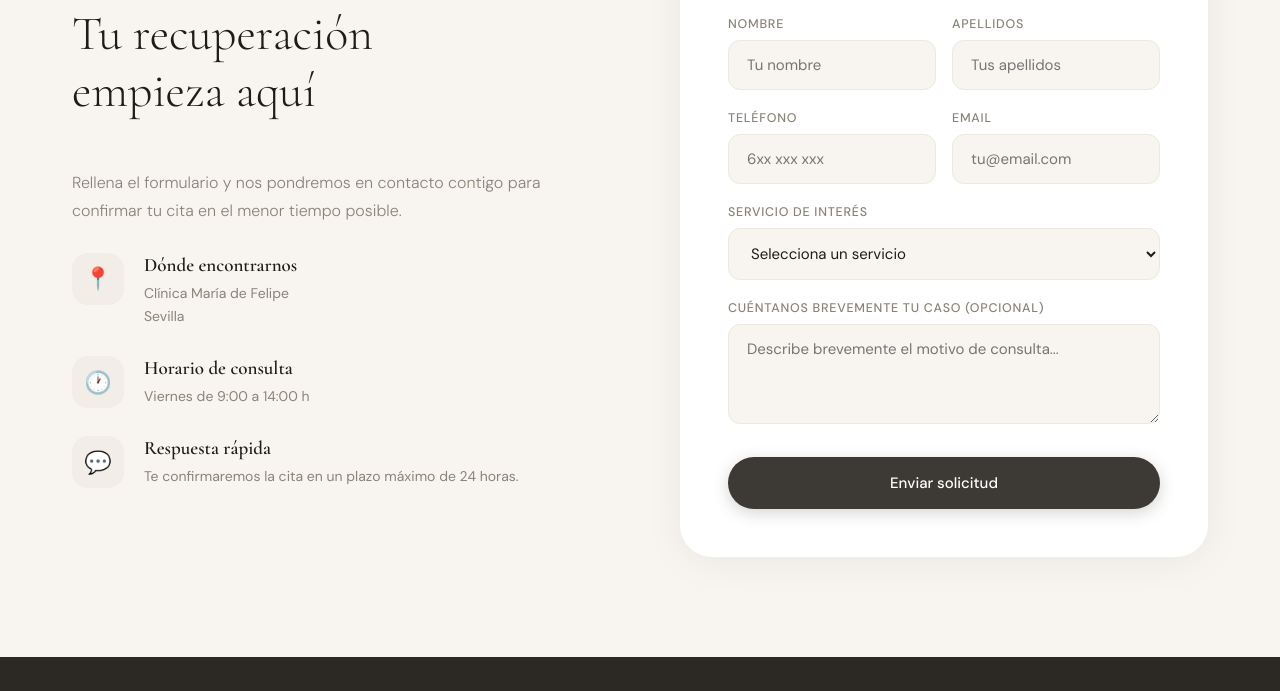
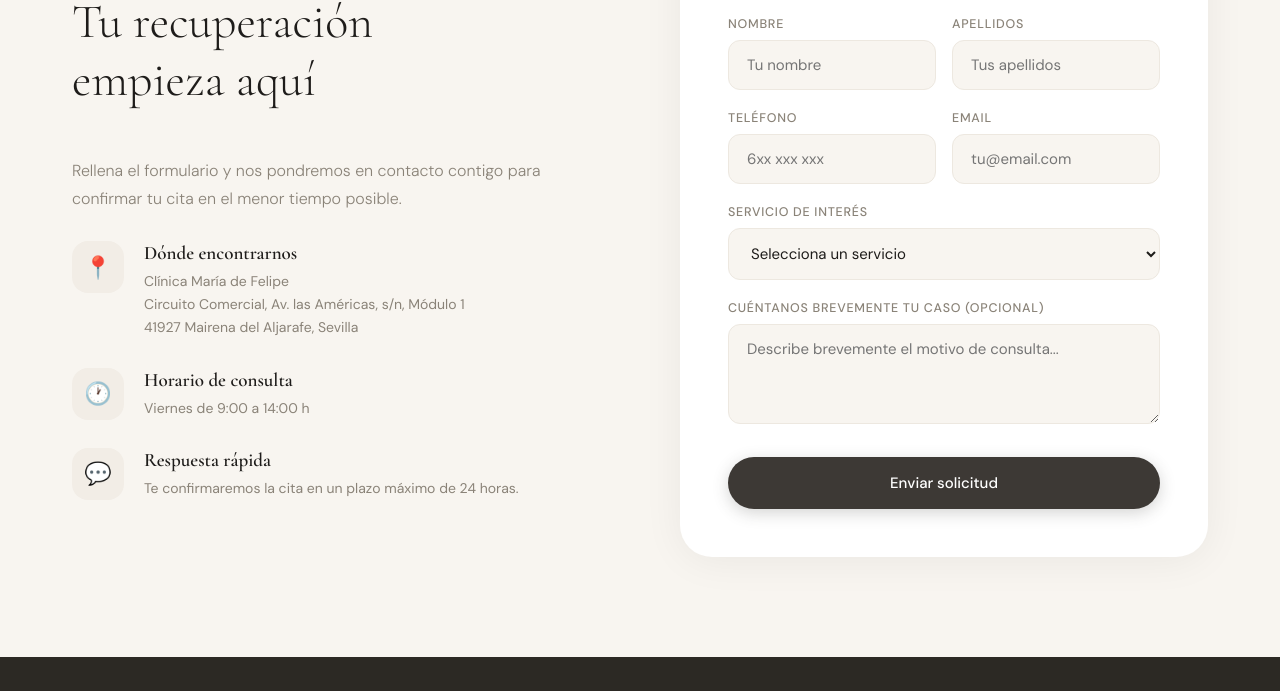
Before and after one commit to fisioterapia-rafael/fisioterapia-rafael.github.io, a plain HTML site: page index.html in a window 1280 px wide. Shown: the part 3701-4392 px from the top of the page. Drawn offline with nearby package versions, Linux system fonts and the light colour scheme.

Commit message:
Actualizar dirección de la clínica a Mairena del Aljarafe

```diff
--- a/index.html
+++ b/index.html
@@ -202,7 +202,7 @@
         <div class="info-icon">📍</div>
         <div class="info-text">
           <h4>Dónde encontrarnos</h4>
-          <p>Clínica María de Felipe<br>Sevilla</p>
+          <p>Clínica María de Felipe<br>Circuito Comercial, Av. las Américas, s/n, Módulo 1<br>41927 Mairena del Aljarafe, Sevilla</p>
         </div>
       </div>
       <div class="info-item">
```
